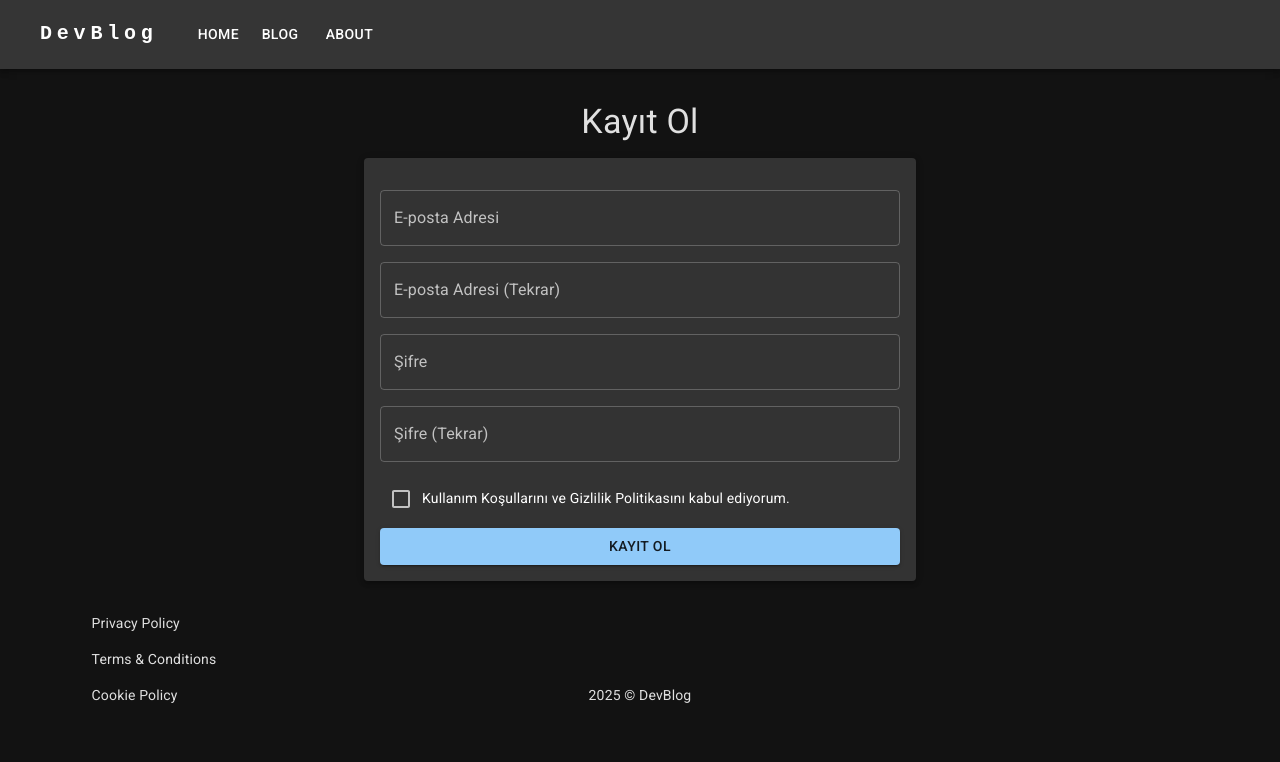
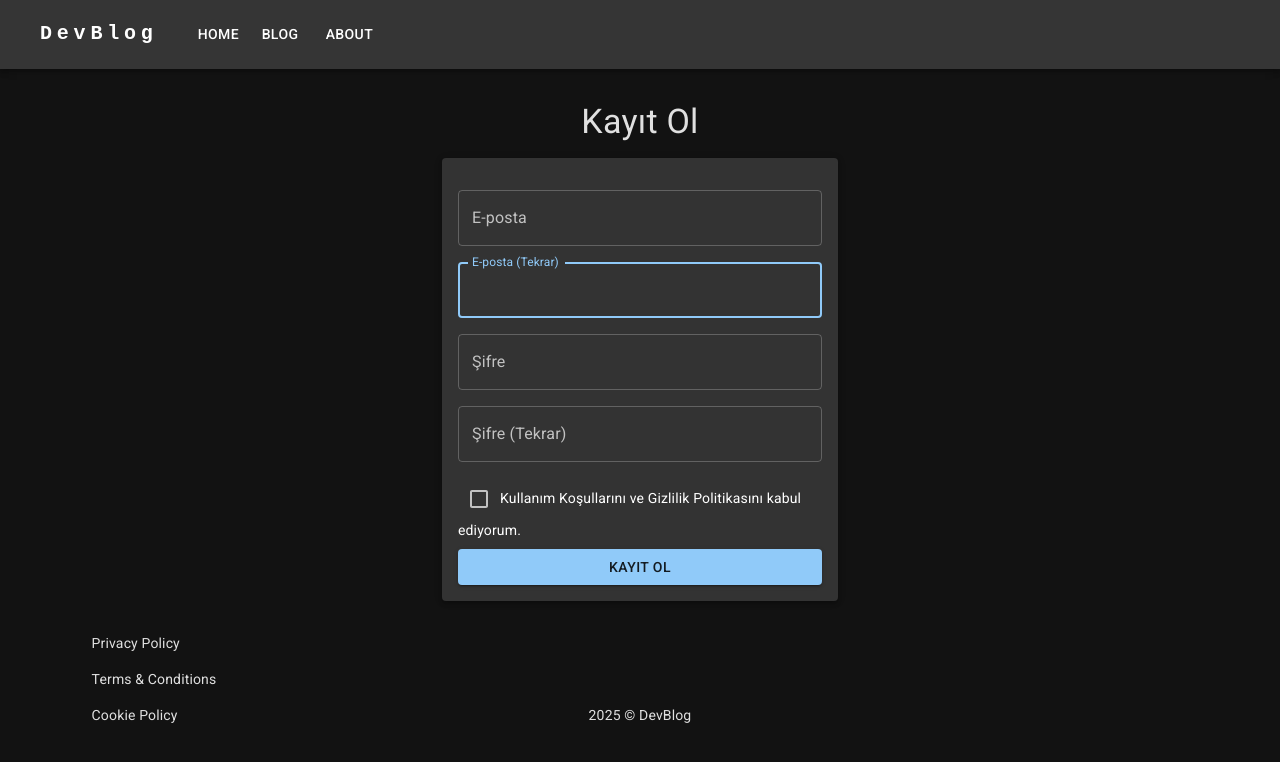
Before and after one commit to selimbugun/dev-blog-app, a Next.js app: page /register in a window 1280 px wide. Shown: the top 762 px of the page. Built offline with nearby package versions, Linux system fonts and the light colour scheme; no server answers; some icons are missing.

Commit message:
feat: refactor login and registration components, add account layout and alert components

```diff
--- a/src/app/(account)/login/page.js
+++ b/src/app/(account)/login/page.js
@@ -1,4 +1,4 @@
-import LoginForm from "@/components/loginForm";
+import LoginForm from "@/components/account/loginForm";
 
 export default async function Page() {
   return <LoginForm />;
--- a/src/app/(account)/register/page.js
+++ b/src/app/(account)/register/page.js
@@ -3,26 +3,30 @@
 import {
   Box,
   Button,
-  Container,
-  Paper,
-  TextField,
   Typography,
   Checkbox,
   CircularProgress,
-  Alert,
 } from "@mui/material";
-import { createClient } from "@/lib/supabaseClient";
 import { useState } from "react";
 import { useForm } from "react-hook-form";
+import AccountLayout from "@/components/account/layout/accountLayout";
+import AccountAlert from "@/components/account/accountAlert";
+import EmailInput from "@/components/account/emailInput";
+import PasswordInput from "@/components/account/passwordInput";
+import useRegister from "@/hooks/useRegister";
 
 export default function Page() {
-  const [error, setError] = useState("");
-  const [confirm, setConfirm] = useState(false);
+  const { register: registerHook } = useRegister();
+  const [state, setState] = useState({
+    error: "",
+    confirm: false,
+  });
+
   const {
+    reset,
     register,
     handleSubmit,
     getValues,
-    reset,
     formState: { errors, isSubmitting },
   } = useForm({
     defaultValues: {
@@ -33,36 +37,14 @@ export default function Page() {
       terms: false,
     },
   });
-  const supabase = createClient;
 
   const onSubmit = async (formData) => {
-    // email kullanılıyor mu kontrol
-    const { data: user, error: userError } = await supabase.rpc(
-      "is_email_registered",
-      {
-        email_text: formData.email,
-      }
-    );
-
-    if (user) {
-      setError("Bu e-posta adresi zaten kullanılıyor.");
-      //email varsa bitir
-      return;
+    const { error, state: confirmState } = await registerHook(formData);
+    if (error) {
+      setState((prev) => ({ ...prev, error }));
     }
-
-    //kayıt
-    const { data, error: signUpError } = await supabase.auth.signUp({
-      email: formData.email,
-      password: formData.password,
-      options: {
-        emailRedirectTo: `${process.env.NEXT_PUBLIC_SITE_URL}/login?confirmed=true`,
-      },
-    });
-    console.log(data);
-
-    if (signUpError) {
-      setError(signUpError.message);
-    } else {
+    if (confirmState) {
+      setState((prev) => ({ ...prev, error: "", confirm: confirmState }));
       reset({
         email: "",
         email2: "",
@@ -70,65 +52,47 @@ export default function Page() {
         password2: "",
         terms: false,
       });
-      setConfirm(true);
     }
   };
 
   return (
-    <Container
-      maxWidth="sm"
-      sx={{ mt: 4, mb: 4 }}
-      component="form"
-      noValidate
-      onSubmit={handleSubmit(onSubmit)}
-    >
-      <Typography
-        sx={{ my: 2 }}
-        gutterBottom
-        component="h1"
-        variant="h4"
-        align="center"
-      >
-        Kayıt Ol
-      </Typography>
-      <Paper elevation={3} sx={{ p: 2 }}>
-        {error ? (
-          <Alert severity="error">{error}</Alert>
-        ) : (
-          confirm && (
-            <Alert severity="success">
-              Kayıt başarılı, e-postanızı kontrol ediniz.
-            </Alert>
-          )
-        )}
+    <AccountLayout title="Kayıt Ol">
+      {state.error ? (
+        <AccountAlert type="error" message={state.error} />
+      ) : (
+        state.confirm && (
+          <AccountAlert
+            type="success"
+            message="Kayıt başarılı, e-postanızı kontrol ediniz."
+          />
+        )
+      )}
+      <Box component="form" noValidate onSubmit={handleSubmit(onSubmit)}>
         <Box>
-          <TextField
+          <EmailInput
             {...register("email", {
               required: true,
+              pattern: {
+                value: /^[A-Z0-9._%+-]+@[A-Z0-9.-]+\.[A-Z]{2,}$/i,
+                message: "Geçersiz e-posta adresi",
+              },
             })}
-            type="email"
+            error={!!errors.email}
             helperText={errors.email?.message}
-            error={!!errors.email}
-            label="E-posta Adresi"
-            variant="outlined"
-            fullWidth
             sx={{ mt: 2 }}
           />
-          <TextField
+          <EmailInput
             {...register("email2", {
               required: true,
               validate: (value) =>
                 value === getValues("email") || "E-postalar eşleşmiyor",
             })}
-            type="email"
+            error={!!errors.email2}
             helperText={errors.email2?.message}
-            error={!!errors.email2}
-            label="E-posta Adresi (Tekrar)"
-            variant="outlined"
-            fullWidth
             sx={{ mt: 2 }}
+            label="E-posta (Tekrar)"
           />
-          <TextField
+          <PasswordInput
             {...register("password", {
               required: true,
               minLength: {
@@ -139,28 +103,36 @@ export default function Page() {
                 value: 20,
                 message: "En fazla 20 karakter olmalı",
               },
+              validate: {
+                hasNumber: (v) => /[0-9]/.test(v) || "En az 1 rakam içermeli",
+                hasSpecialChar: (v) =>
+                  /[!@#$%^&*]/.test(v) || "En az 1 özel karakter",
+              },
             })}
-            type="password"
+            error={!!errors.password}
             helperText={errors.password?.message}
-            error={!!errors.password}
-            label="Şifre"
-            variant="outlined"
-            fullWidth
-            sx={{ mt: 2 }}
           />
-          <TextField
+
+          <PasswordInput
             {...register("password2", {
               required: true,
-              validate: (value) =>
-                value === getValues("password") || "Şifreler eşleşmiyor",
+              minLength: {
+                value: 8,
+                message: "En az 8 karakter olmalı",
+              },
+              maxLength: {
+                value: 20,
+                message: "En fazla 20 karakter olmalı",
+              },
+              validate: {
+                hasNumber: (v) => /[0-9]/.test(v) || "En az 1 rakam içermeli",
+                hasSpecialChar: (v) =>
+                  /[!@#$%^&*]/.test(v) || "En az 1 özel karakter",
+              },
             })}
-            type="password"
+            error={!!errors.password2}
             helperText={errors.password2?.message}
-            error={!!errors.password2}
             label="Şifre (Tekrar)"
-            variant="outlined"
-            fullWidth
-            sx={{ mt: 2 }}
           />
         </Box>
         <Box
@@ -197,7 +169,7 @@ export default function Page() {
             )}
           </Button>
         </Box>
-      </Paper>
-    </Container>
+      </Box>
+    </AccountLayout>
   );
 }
--- a/src/app/(account)/reset-password/page.js
+++ b/src/app/(account)/reset-password/page.js
@@ -13,7 +13,7 @@ import {
   Typography,
 } from "@mui/material";
 
-const supabase = createClient();
+const supabase = createClient;
 
 export default function ResetPasswordPage() {
   const [password, setPassword] = useState("");
--- a/src/app/api/blogs/route.js
+++ b/src/app/api/blogs/route.js
@@ -1,7 +1,7 @@
 import { createClient } from "@/lib/supabaseClient";
 
 export async function GET() {
-  const supabase = await createClient();
+  const supabase = await createClient;
   const { data, error } = await supabase.from("posts").select("*");
   if (error) {
     return new Response(JSON.stringify({ error: error.message }), {
--- a/src/app/blog/page.js
+++ b/src/app/blog/page.js
@@ -11,7 +11,9 @@ import Link from "next/link";
 
 export default async function Page() {
   try {
-    const response = await fetch("http://localhost:3000/api/blogs");
+    const response = await fetch(
+      `${process.env.NEXT_PUBLIC_SITE_URl}/api/blogs`
+    );
     if (!response.ok) {
       throw new Error("Network response was not ok");
     }
--- /dev/null
+++ b/src/components/account/accountAlert.js
@@ -0,0 +1,7 @@
+import { Alert } from "@mui/material";
+
+export default function AccountAlert({ type, message }) {
+  if (!message) return null;
+
+  return <Alert severity={type}>{message}</Alert>;
+}
--- /dev/null
+++ b/src/components/account/emailInput.js
@@ -0,0 +1,25 @@
+import TextField from "@mui/material/TextField";
+import { forwardRef } from "react";
+
+const EmailInput = forwardRef(
+  ({ error, disabled, label = "E-posta", ...props }, ref) => {
+    return (
+      <TextField
+        {...props}
+        inputRef={ref}
+        label={label}
+        variant="outlined"
+        fullWidth
+        autoFocus
+        disabled={disabled}
+        error={!!error}
+        helperText={error?.message}
+        type="email"
+      />
+    );
+  }
+);
+
+EmailInput.displayName = "EmailInput";
+
+export default EmailInput;
--- /dev/null
+++ b/src/components/account/layout/accountLayout.js
@@ -0,0 +1,21 @@
+import { Container, Paper, Typography } from "@mui/material";
+
+export default function AccountLayout({ title, children }) {
+  return (
+    <Container maxWidth="xs" sx={{ mt: 4, mb: 4 }}>
+      <Typography
+        sx={{ my: 2 }}
+        gutterBottom
+        component="h1"
+        variant="h4"
+        align="center"
+      >
+        {title}
+      </Typography>
+
+      <Paper elevation={3} sx={{ p: 2 }}>
+        {children}
+      </Paper>
+    </Container>
+  );
+}
--- /dev/null
+++ b/src/components/account/passwordInput.js
@@ -0,0 +1,25 @@
+import TextField from "@mui/material/TextField";
+import { forwardRef } from "react";
+
+const PasswordInput = forwardRef(
+  ({ error, helperText, disabled, label = "Şifre", ...props }, ref) => {
+    return (
+      <TextField
+        {...props}
+        inputRef={ref}
+        label={label}
+        variant="outlined"
+        fullWidth
+        disabled={disabled}
+        error={error}
+        helperText={helperText}
+        type="password"
+        sx={{ mt: 2 }}
+      />
+    );
+  }
+);
+
+PasswordInput.displayName = "PasswordInput";
+
+export default PasswordInput;
--- /dev/null
+++ b/src/hooks/useRegister.js
@@ -0,0 +1,41 @@
+import { createClient } from "@/lib/supabaseClient";
+
+export default function useRegister() {
+  const supabase = createClient;
+  const register = async (formData) => {
+    // email kullanılıyor mu kontrol
+    try {
+      const { data: user, error: userError } = await supabase.rpc(
+        "is_email_registered",
+        {
+          email_text: formData.email,
+        }
+      );
+
+      if (user) {
+        //email varsa bitir
+        return { error: "Bu e-posta adresi zaten kullanılıyor.", state: false };
+      }
+
+      //kayıt
+      const { data, error: signUpError } = await supabase.auth.signUp({
+        email: formData.email,
+        password: formData.password,
+        options: {
+          emailRedirectTo: `${process.env.NEXT_PUBLIC_SITE_URL}/login?confirmed=true`,
+        },
+      });
+      console.log(data);
+
+      if (signUpError) {
+        return { error: signUpError.message, state: false };
+      } else {
+        return { error: "", state: true };
+      }
+    } catch (error) {
+      return { error: error.message, state: false };
+    }
+  };
+
+  return { register };
+}
```
Also changed, not shown: src/components/account/loginForm.js (renamed from src/components/loginForm.js, +51 -74 lines), src/hooks/useLogin.js (added, +28 -0 lines).
